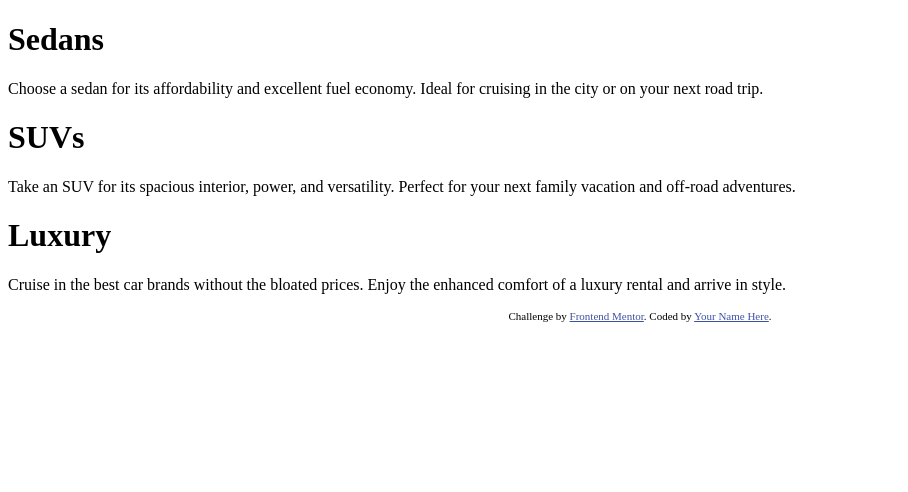
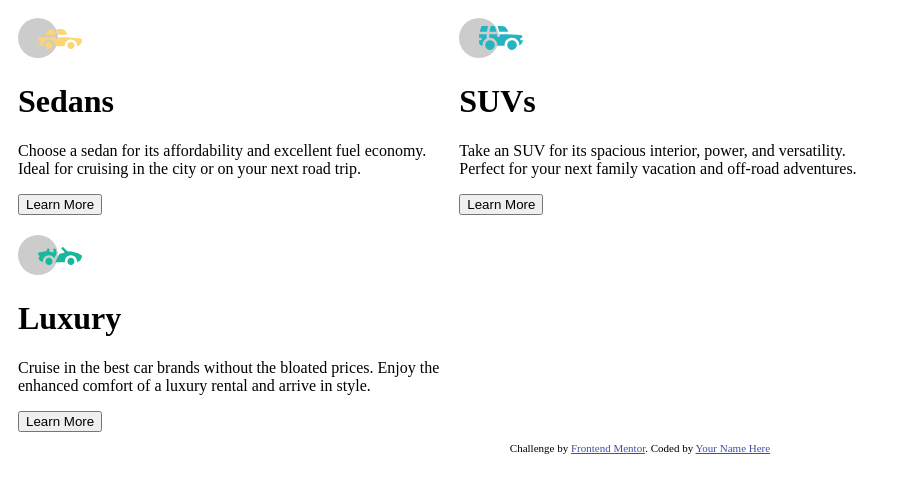
Before and after one commit to jakepz33/3-column-card-component, a plain HTML site: page 3-column-preview-card-component-main/workindex.html in a window 1280 px wide. Shown: the whole page, without its empty margins (0-908 px from the left). Drawn offline with Linux system fonts and the light colour scheme.

Commit message:
testing css

```diff
--- a/3-column-preview-card-component-main/3-card.css
+++ b/3-column-preview-card-component-main/3-card.css
@@ -0,0 +1,12 @@
+
+.column {
+    float: left;
+    width: 33.33%;
+    padding: 10px;
+}
+
+.rows:after {
+    content: "";
+    display: table;
+    clear: both;
+}
--- a/3-column-preview-card-component-main/workindex.html
+++ b/3-column-preview-card-component-main/workindex.html
@@ -5,7 +5,7 @@
   <meta name="viewport" content="width=device-width, initial-scale=1.0"> <!-- displays site properly based on user's device -->
 
   <link rel="icon" type="image/png" sizes="32x32" href="./images/favicon-32x32.png">
-  <link href="3-card.css" rel="stylesheet" type="'text/css"/>
+  <link rel="stylesheet" href="3-card.css">
 
   <title>Frontend Mentor | 3-column preview card component</title>
 
@@ -17,28 +17,41 @@
 </head>
 <body>
 
- <div class="sedan">
+  <div class="rows">
+    <div class="column">
+        <img src="images/icon-sedans.svg" alt="Sedans icon">
+
     <h1>Sedans</h1>
     <p>Choose a sedan for its affordability and excellent fuel economy. Ideal for cruising in the city
         or on your next road trip.</p>
+        <button type="button" class="luxurybutton">Learn More</button>
+
     </div>
 
- <div class="suv">
+    <div class="column">
+        <img src="images/icon-suvs.svg" alt="suv icon">
+
         <h1>SUVs</h1>
     <p>Take an SUV for its spacious interior, power, and versatility. Perfect for your next family vacation
         and off-road adventures.</p>
+        <button type="button" class="luxurybutton">Learn More</button>
+
     </div>
 
- <div class="luxury">
+    <div class="column">
+        <img src="images/icon-luxury.svg" alt="luxury icon">
         <h1>Luxury</h1>
         <p>Cruise in the best car brands without the bloated prices. Enjoy the enhanced comfort of a luxury
             rental and arrive in style.</p>
+        <button type="button" class="luxurybutton">Learn More</button>
     </div>
+</div>
+
 
 
     <div class="attribution">
         Challenge by <a href="https://www.frontendmentor.io?ref=challenge" target="_blank">Frontend Mentor</a>.
-    Coded by <a href="#">Your Name Here</a>.
+        Coded by <a href="#">Your Name Here</a>
     </div>
 </body>
 </html>
```
Lines whose indentation alone changed are shown as unchanged.
